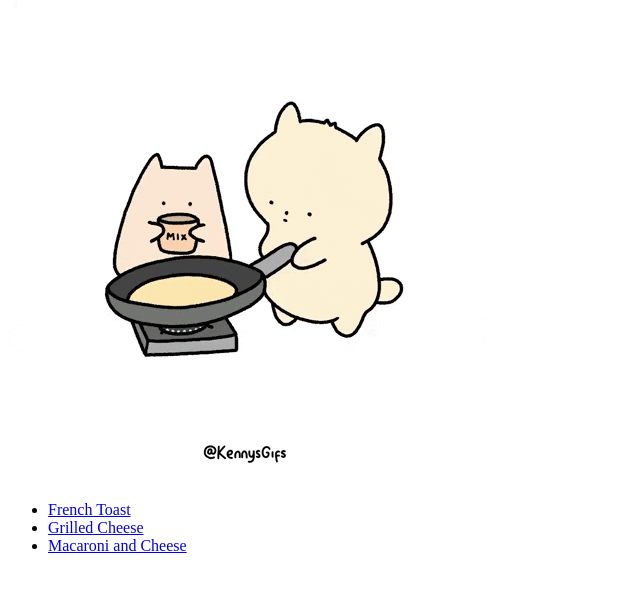
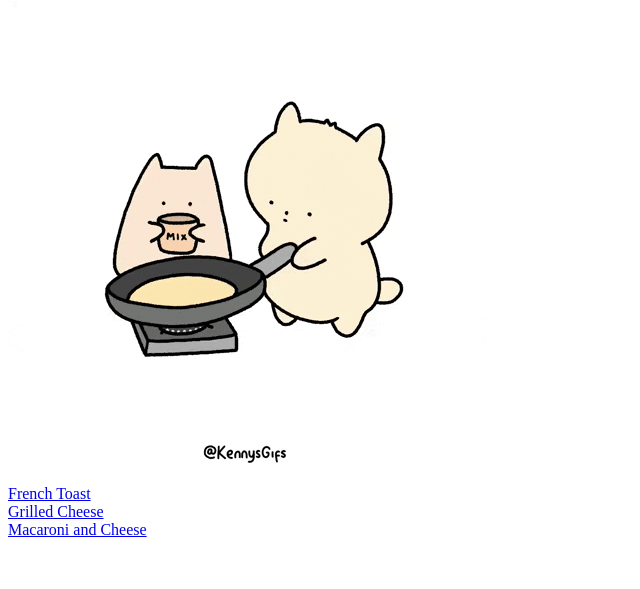
Before and after one commit to teakimm/odin-recipes, a plain HTML site: page index.html in a window 1280 px wide. Shown: the part 79-668 px from the top of the page, without its empty margins (0-640 px from the left). Drawn offline with Linux system fonts and the light colour scheme.

Commit message:
Change recipes in main page from ul to div

```diff
--- a/index.html
+++ b/index.html
@@ -9,10 +9,15 @@
 <body>
     <h1>Recipes for Bread That I Stole Online</h1>
     <img src="./images/cooking.gif" alt="Cute cooking gif">
-    <ul>
-        <li><a href="./recipes/frenchtoast.html">French Toast</a></li>
-        <li><a href="./recipes/grilledcheese.html">Grilled Cheese</a></li>
-        <li><a href="./recipes/macncheese.html">Macaroni and Cheese</a></li>
-    </ul>
+    <div>
+        <a href="./recipes/frenchtoast.html">French Toast</a>
+    </div>
+    <div>
+        <a href="./recipes/grilledcheese.html">Grilled Cheese</a>
+    </div>
+    <div>
+        <a href="./recipes/macncheese.html">Macaroni and Cheese</a>
+    </div>
+
 </body>
 </html>
```
